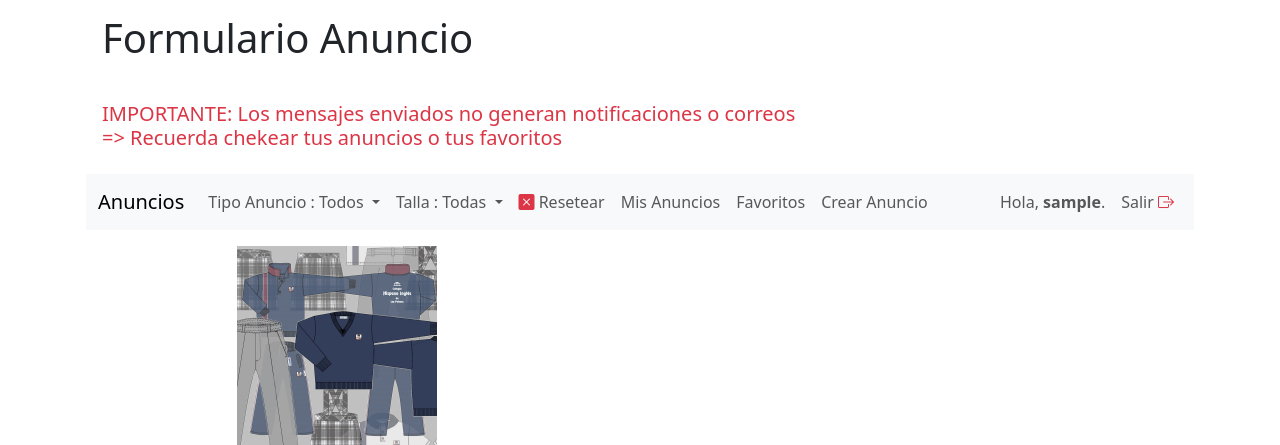
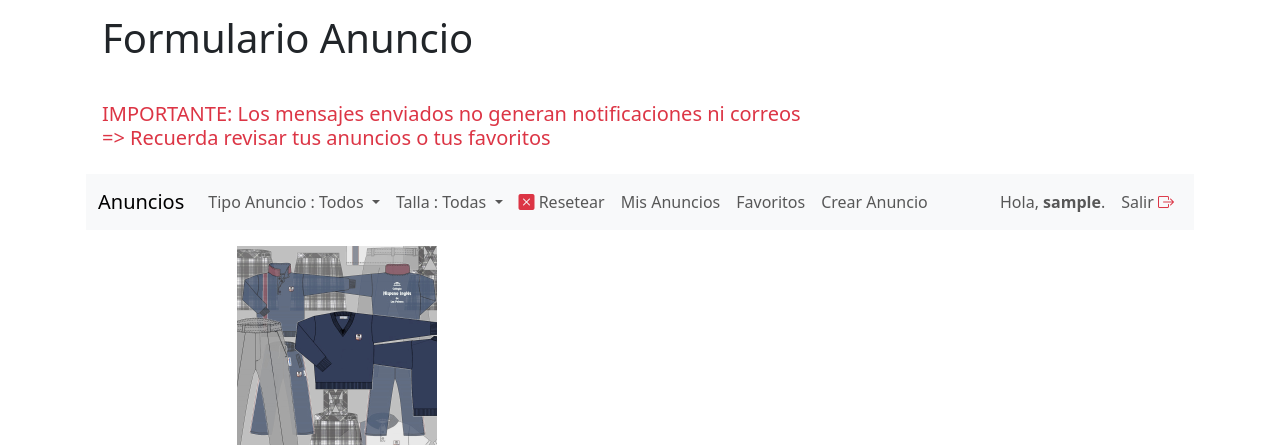
Before and after one commit to DarkCastor111/MercadoCentral, a Django app: page /nv_anuncio/ in a window 1280 px wide. Shown: the part 280-725 px from the top of the page. Run offline with Django 5.2, Linux system fonts and the light colour scheme; the visitor is signed in with stand-in values (Sample User, id 1); parts of the project's set-up code (start-up, migrations or seed data) failed here and were passed over.

Commit message:
Version 2.01 Anuncio corregido

```diff
--- a/mercadocentral/core/templates/core/layout.html
+++ b/mercadocentral/core/templates/core/layout.html
@@ -35,7 +35,7 @@
 
             <h4 class="d-none d-sm-block">Cuida el planeta y tu bolsillo.</h4>
             <p class="d-sm-none"><i>"Cuida el planeta y tu bolsillo."</i></p>
-            <p class="d-none d-xxl-block">Version 2.00</p>
+            <p class="d-none d-xxl-block">Version 2.01</p>
             <!-- <h2 class="display-6">Una manera ecológica y económica de encontrar ropa escolar</h2>
             <img src="{% static 'core/WIP_1000x300.png' %}"
                 alt="Banner"
@@ -52,7 +52,7 @@
 
 
     <h1 class="p-3">{% block titulo %} Inicio {% endblock %}</h1>
-    <h5 class="p-3 text-danger">IMPORTANTE: Los mensajes enviados no generan notificaciones o correos <BR>=> Recuerda chekear tus anuncios o tus favoritos</h5>
+    <h5 class="p-3 text-danger">IMPORTANTE: Los mensajes enviados no generan notificaciones ni correos <BR>=> Recuerda revisar tus anuncios o tus favoritos</h5>
 
 
     {% block navbar %}
```
